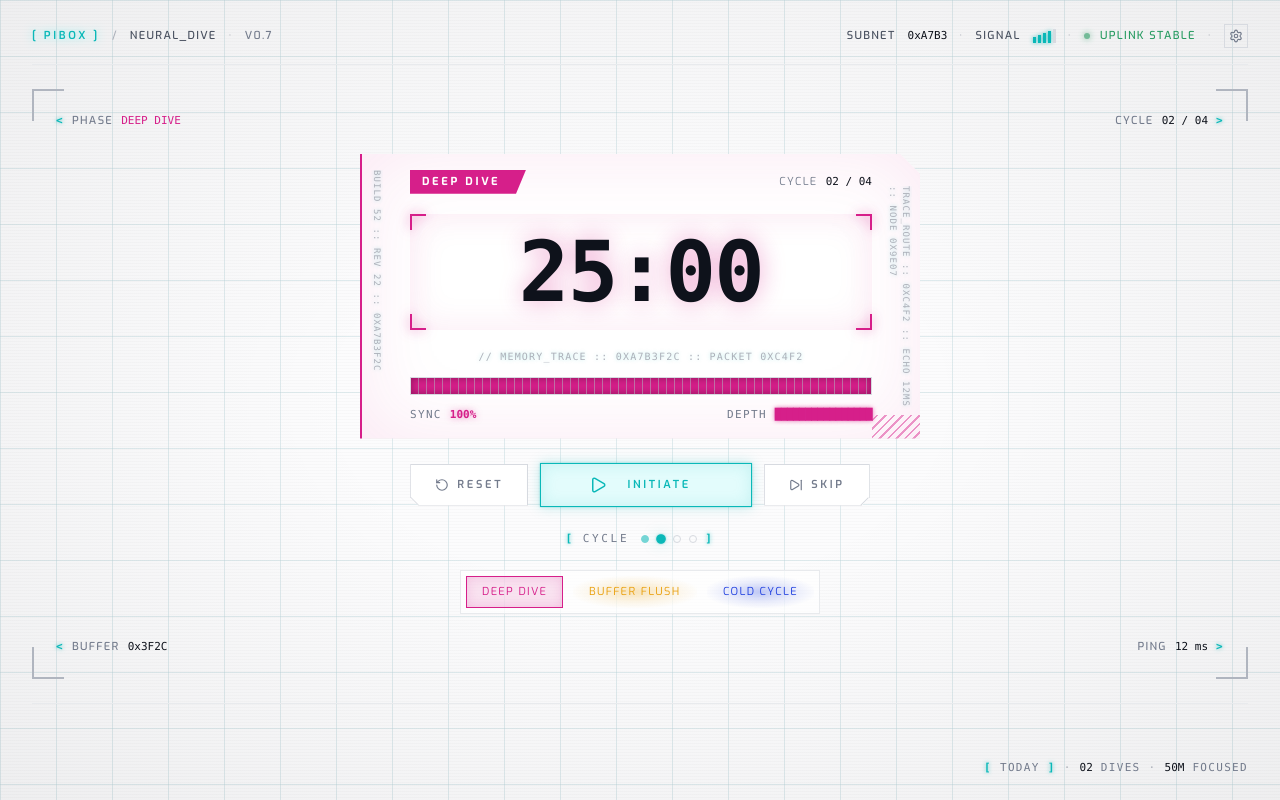
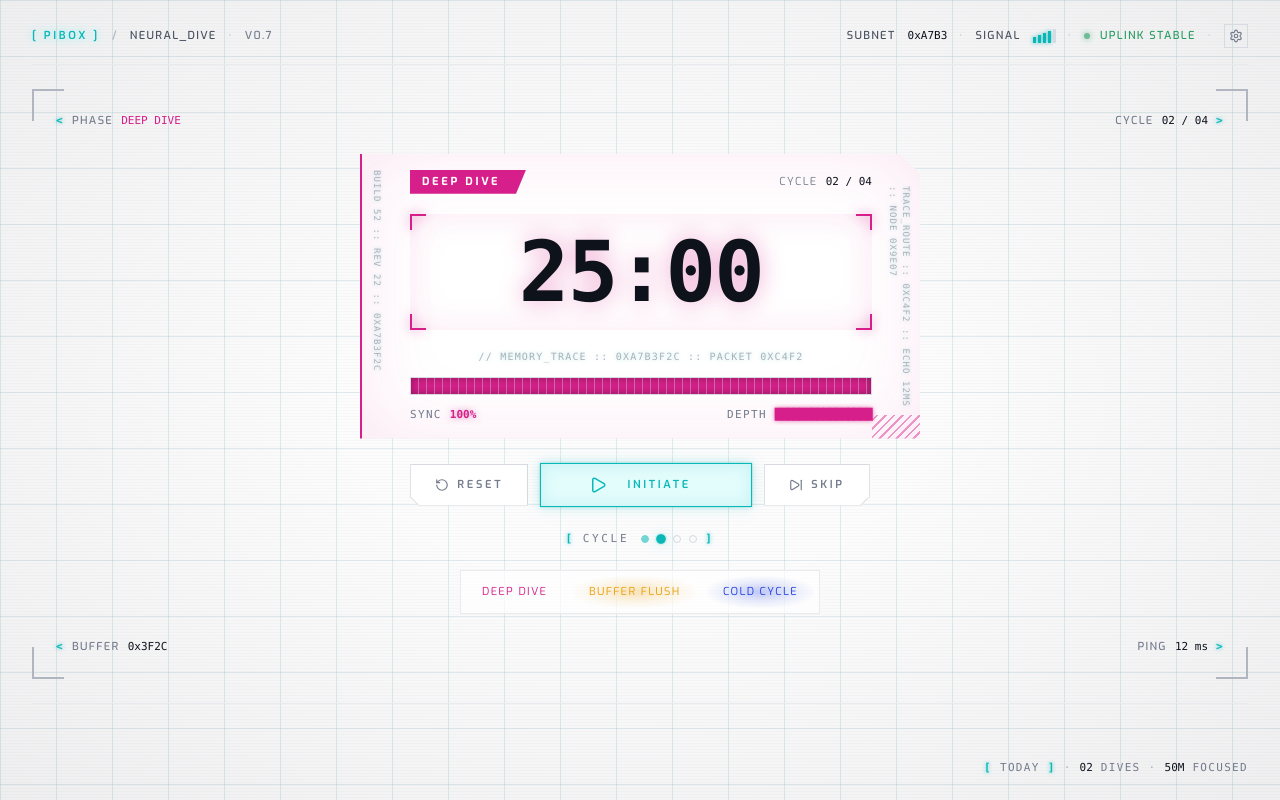
Before and after one commit to olha-riannon/focus-timer, a React (Vite) app: page / in a window 1280 px wide. Built offline with nearby package versions, Linux system fonts and the light colour scheme.

Commit message:
phase-pills: replace horizontal slide with vertical drop-in indicator

```diff
--- a/src/App.tsx
+++ b/src/App.tsx
@@ -339,14 +339,18 @@ export function App() {
                   aria-pressed={isActive}
                   onClick={() => setPhase(value)}
                 >
+                  <AnimatePresence>
                     {isActive && (
                       <motion.span
                         className="hud-pill__active-bg"
-                      layoutId="phase-pill-active-bg"
-                      transition={{ type: 'spring', stiffness: 220, damping: 28 }}
+                        initial={{ y: 14, opacity: 0 }}
+                        animate={{ y: 0, opacity: 1 }}
+                        exit={{ y: 14, opacity: 0 }}
+                        transition={{ duration: 0.42, ease: [0.4, 0, 0.2, 1] }}
                         aria-hidden
                       />
                     )}
+                  </AnimatePresence>
                   <span className="hud-pill__label">{phaseLabel[value]}</span>
                 </button>
               );
```
Lines whose indentation alone changed are shown as unchanged.
